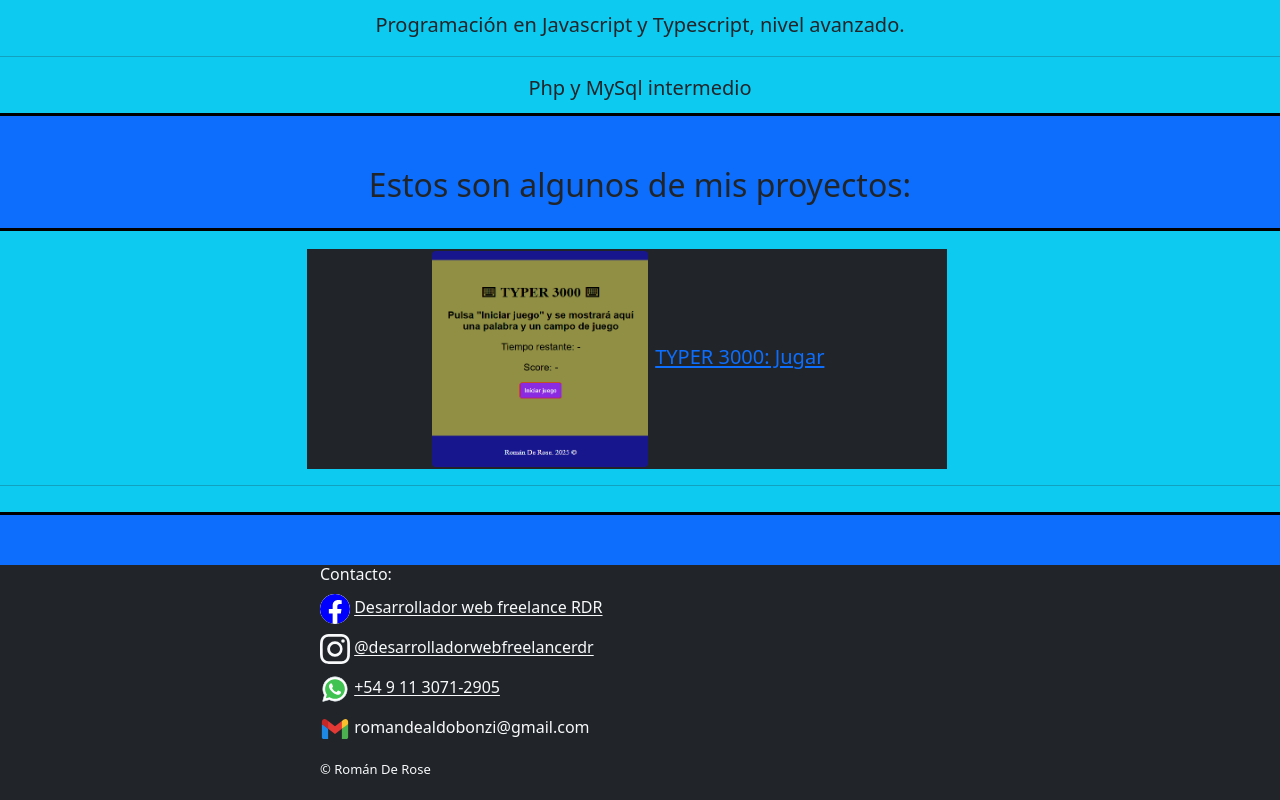
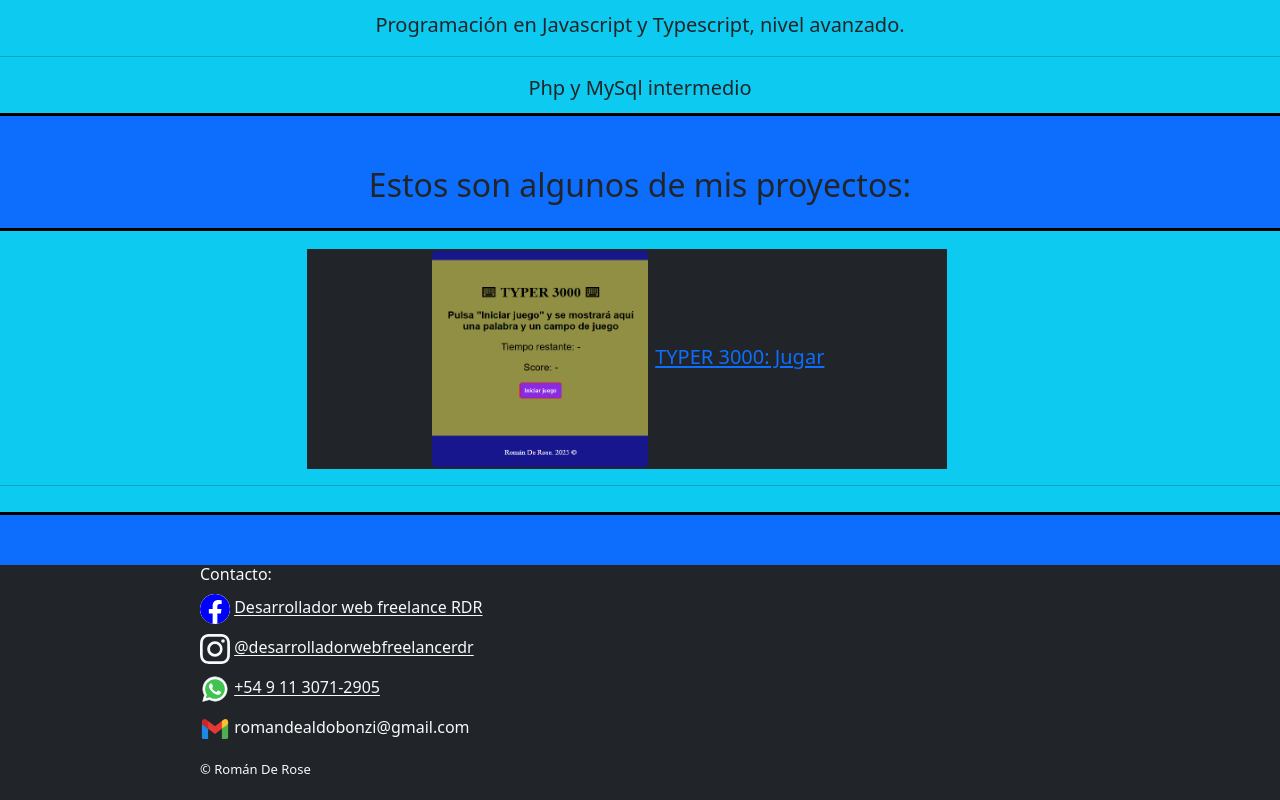
Before and after one commit to romanderose/portafolio, a plain HTML site: page index.html in a window 1280 px wide. Shown: the part 1851-2651 px from the top of the page. Drawn offline with nearby package versions, Linux system fonts and the light colour scheme.

Commit message:
otro cambio

```diff
--- a/style.css
+++ b/style.css
@@ -76,7 +76,7 @@ svg{
 }
 
 #contacto{
-    margin-left: 25%;
+    margin-left: 200px;
 }
 
 #medios-contacto{
```
